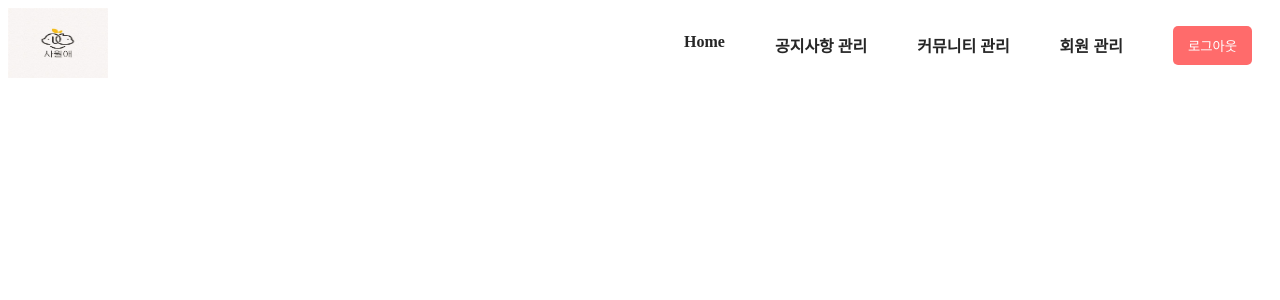
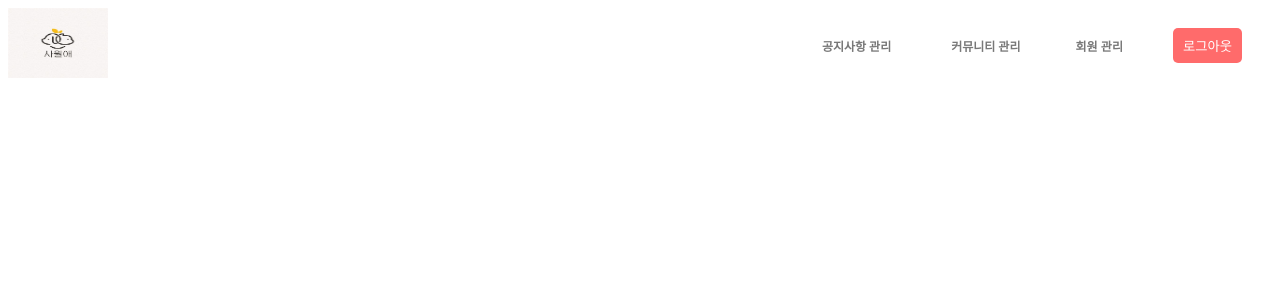
Before and after one commit to Youkwangjin/CozyCords, a React (Create React App) app in the folder frontend/: page /admin/page in a window 1280 px wide. Shown: the top 300 px of the page. Built offline with nearby package versions, Linux system fonts and the light colour scheme.

Commit message:
Chore : Header 영역 코드 수정

```diff
--- a/frontend/src/components/admin/AdminHeader.jsx
+++ b/frontend/src/components/admin/AdminHeader.jsx
@@ -1,7 +1,7 @@
 import React, {useState} from 'react';
 import {Link, useNavigate} from 'react-router-dom';
 import {useAuth} from '../../AuthContext';
-import '../../style/Header.css';
+import '../../style/header/Header.css';
 
 function AdminHeader() {
     const navigate = useNavigate();
@@ -26,7 +26,6 @@ function AdminHeader() {
                 </Link>
             </div>
             <nav className="navigation">
-                <Link to="/">Home</Link>
                 <Link to="/admin/community">공지사항 관리</Link>
                 <Link to="/admin/community">커뮤니티 관리</Link>
                 <div className="dropdown">
--- a/frontend/src/components/admin/AdminUserInfoList.jsx
+++ b/frontend/src/components/admin/AdminUserInfoList.jsx
@@ -1,6 +1,6 @@
 import React, {useState, useEffect} from 'react';
 import axios from 'axios';
-import '../../style/MemberList.css';
+import '../../style/member/MemberList.css';
 import { useNavigate } from 'react-router-dom';
 
 
--- a/frontend/src/components/header/Header.jsx
+++ b/frontend/src/components/header/Header.jsx
@@ -1,6 +1,6 @@
 import React from 'react';
 import {Link} from 'react-router-dom';
-import '../../style/Header.css';
+import '../../style/header/Header.css';
 
 function Header() {
     return (
@@ -11,8 +11,6 @@ function Header() {
                 </Link>
             </div>
             <nav className="navigation">
-                <Link to="/">Home</Link>
-                <Link to="/info">회사소개</Link>
                 <Link to="/announcement">공지사항</Link>
                 <Link to="/community">커뮤니티</Link>
             </nav>
--- a/frontend/src/components/header/MyPageHeader.jsx
+++ b/frontend/src/components/header/MyPageHeader.jsx
@@ -1,7 +1,7 @@
 import React, {useState} from 'react';
 import {Link, useNavigate} from 'react-router-dom';
 import {useAuth} from '../../AuthContext';
-import '../../style/Header.css';
+import '../../style/header/Header.css';
 
 function MyPageHeader() {
     const navigate = useNavigate();
@@ -28,7 +28,6 @@ function MyPageHeader() {
                 </Link>
             </div>
             <nav className="navigation">
-                <Link to="/">Home</Link>
                 <Link to="/community">공지사항</Link>
                 <Link to="/community">커뮤니티</Link>
                 <div className="dropdown">
--- a/frontend/src/components/member/LoginPage.jsx
+++ b/frontend/src/components/member/LoginPage.jsx
@@ -1,5 +1,5 @@
 import React, {useEffect, useState} from "react";
-import '../../style/MemberPage.css';
+import '../../style/member/MemberPage.css';
 import axios from 'axios';
 import {useNavigate} from 'react-router-dom';
 import {useAuth} from '../../AuthContext';
--- a/frontend/src/components/member/MyDeletePage.jsx
+++ b/frontend/src/components/member/MyDeletePage.jsx
@@ -1,6 +1,6 @@
 import React, {useEffect, useState} from "react";
 import axios from 'axios';
-import '../../style/MemberPage.css';
+import '../../style/member/MemberPage.css';
 import {useAuth} from '../../AuthContext';
 import {useParams} from 'react-router-dom';
 import {jwtDecode} from 'jwt-decode';
--- a/frontend/src/components/member/MyUpdatePage.jsx
+++ b/frontend/src/components/member/MyUpdatePage.jsx
@@ -1,6 +1,6 @@
 import React, {useEffect, useState} from "react";
 import axios from 'axios';
-import '../../style/MemberPage.css';
+import '../../style/member/MemberPage.css';
 import {useAuth} from '../../AuthContext';
 import {useParams} from 'react-router-dom';
 import {jwtDecode} from 'jwt-decode';
--- a/frontend/src/components/member/SignUpPage.jsx
+++ b/frontend/src/components/member/SignUpPage.jsx
@@ -1,6 +1,6 @@
 import React, {useEffect, useState} from "react";
 import axios from 'axios';
-import '../../style/MemberPage.css';
+import '../../style/member/MemberPage.css';
 
 export default function LoginPage() {
     const [userId, setUserId] = useState('');
--- a/frontend/src/style/Header.css
+++ b/frontend/src/style/header/Header.css
@@ -1,10 +1,11 @@
+@import url('https://fonts.googleapis.com/css2?family=Roboto:wght@400;500;700&display=swap');
+
 .header {
     display: flex;
     justify-content: flex-start;
     align-items: center;
     width: 100%;
-
-
+    font-family: 'Roboto', sans-serif;
 }
 
 .logo img {
@@ -22,10 +23,10 @@
 
 .navigation a {
     text-decoration: none;
-    color: #262626;
-    padding: 10px 15px;
+    color: #787878;
+    padding: 10px 20px;
     margin: 0 10px;
-    font-size: 16px;
+    font-size: 12px;
     font-weight: 600;
     transition: color 0.3s ease;
 }
@@ -41,11 +42,11 @@
 .btn-login,
 .btn-signup {
     text-decoration: none;
-    padding: 10px 15px;
+    padding: 8px 10px;
     text-align: center;
     border-radius: 5px;
     transition: background-color 0.3s ease;
-    margin: 0 20px 0 5px;
+    margin: 0 30px 0 5px;
 }
 
 .btn-login {
@@ -62,7 +63,6 @@
     background-color: #ff6b6b;
     color: #fff;
     border: none;
-
 }
 
 .btn-signup:hover {
@@ -76,9 +76,9 @@
 
 .dropBtn {
     background-color: transparent;
-    color: #262626;
+    color: #787878;
     padding: 10px 15px;
-    font-size: 16px;
+    font-size: 12px;
     font-weight: 600;
     border: none;
     cursor: pointer;
```
Also changed, not shown: frontend/src/style/member/MemberList.css (renamed from frontend/src/style/MemberList.css), frontend/src/style/member/MemberPage.css (renamed from frontend/src/style/MemberPage.css).
